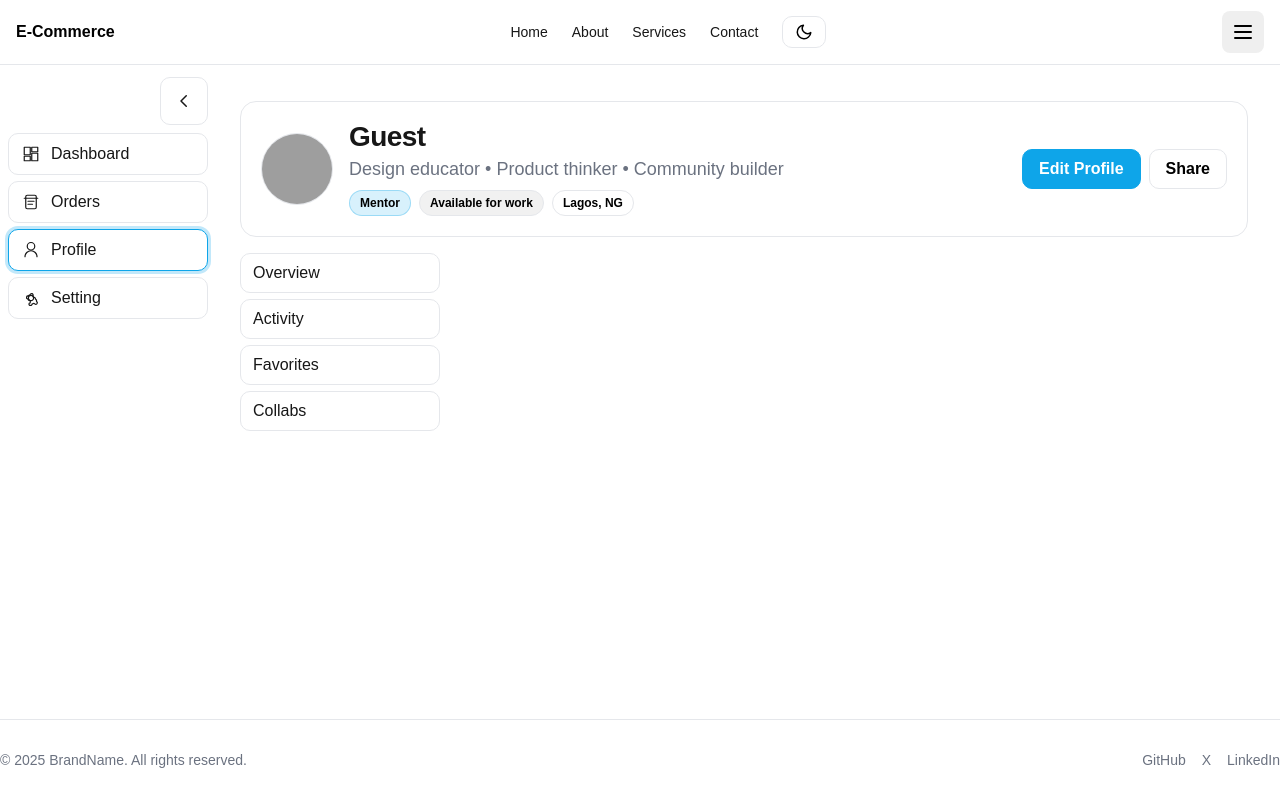
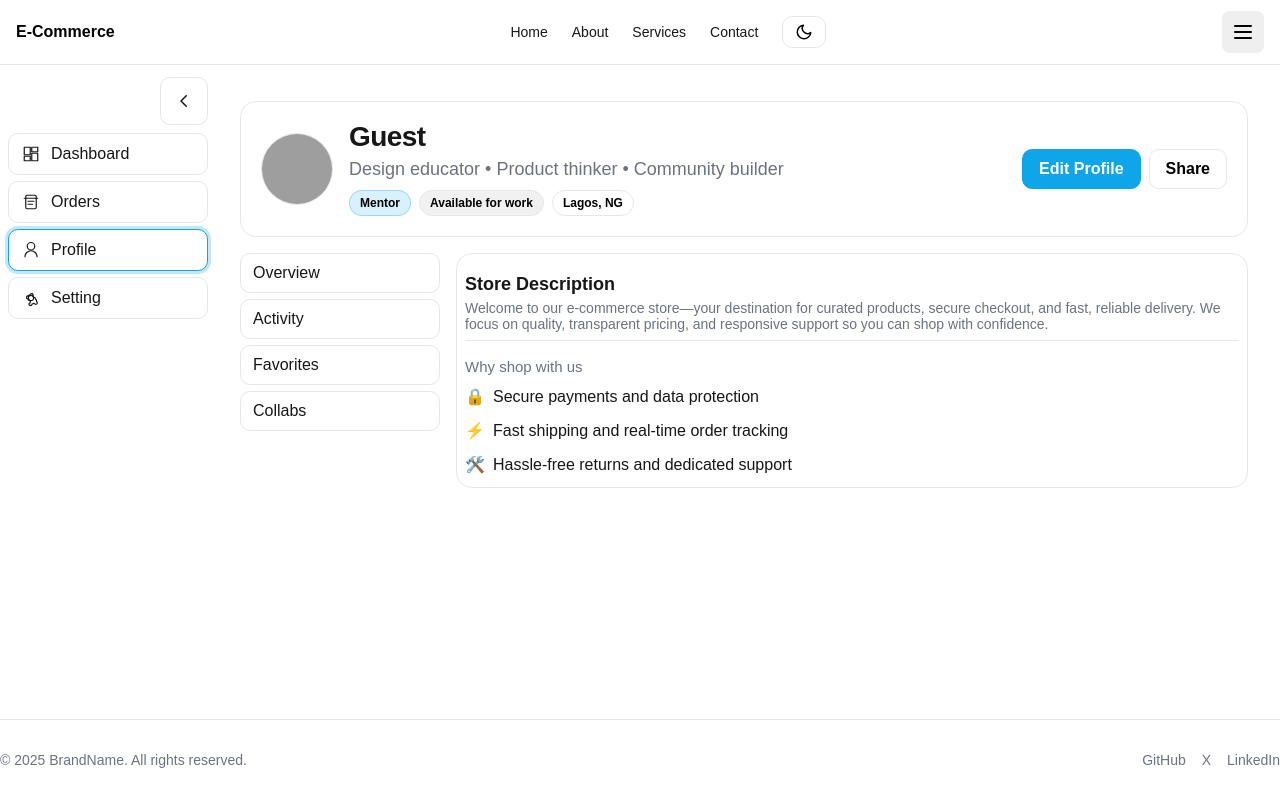
Before and after one commit to MuhammadTahaAhmed/dashboard, a Next.js app: page /dashboard/profile in a window 1280 px wide. Built offline with nearby package versions, Linux system fonts and the light colour scheme; no server answers; grey boxes are pictures that could not be loaded.

Commit message:
profile adjustment

```diff
--- a/src/app/dashboard/profile/page.js
+++ b/src/app/dashboard/profile/page.js
@@ -1,8 +1,34 @@
-import { Tabs, TabsContent, TabsList, TabsTrigger } from "@/components/ui/Tabs";
 import Separator from "@/components/ui/Separator";
 
 export default function ProfilePage() {
 	return (
-        null
+        <div className="card" style={{ padding: 8 }}>
+            <h3 className="card-title">Store Description</h3>
+            <p className="card-text" style={{ marginTop: 5 }}>
+                Welcome to our e‑commerce store—your destination for curated products, secure checkout,
+                and fast, reliable delivery. We focus on quality, transparent pricing, and responsive
+                support so you can shop with confidence.
+            </p>
+            <div style={{ marginTop: 8 }}>
+                <Separator />
+                <div style={{ display: "grid", gap: 8, marginTop: 5 }}>
+                    <p className="hero-subtitle" style={{ fontSize: 15,  }}>Why shop with us</p>
+					<ul style={{ display: "grid", gap: 6, listStyle: "none", padding: 0, margin: 0 }}>
+						<li style={{ display: "grid", gridTemplateColumns: "20px 1fr", alignItems: "center", columnGap: 8, minHeight: 28 }}>
+							<span aria-hidden style={{ width: 20, height: 20, display: "inline-flex", alignItems: "center", justifyContent: "center" }}>🔒</span>
+							<span style={{ lineHeight: 1.4 }}>Secure payments and data protection</span>
+						</li>
+						<li style={{ display: "grid", gridTemplateColumns: "20px 1fr", alignItems: "center", columnGap: 8, minHeight: 28 }}>
+							<span aria-hidden style={{ width: 20, height: 20, display: "inline-flex", alignItems: "center", justifyContent: "center" }}>⚡</span>
+							<span style={{ lineHeight: 1.4 }}>Fast shipping and real‑time order tracking</span>
+						</li>
+						<li style={{ display: "grid", gridTemplateColumns: "20px 1fr", alignItems: "center", columnGap: 8, minHeight: 28 }}>
+							<span aria-hidden style={{ width: 20, height: 20, display: "inline-flex", alignItems: "center", justifyContent: "center" }}>🛠️</span>
+							<span style={{ lineHeight: 1.4 }}>Hassle‑free returns and dedicated support</span>
+						</li>
+					</ul>
+                </div>
+            </div>
+        </div>
 	);
 }
```
